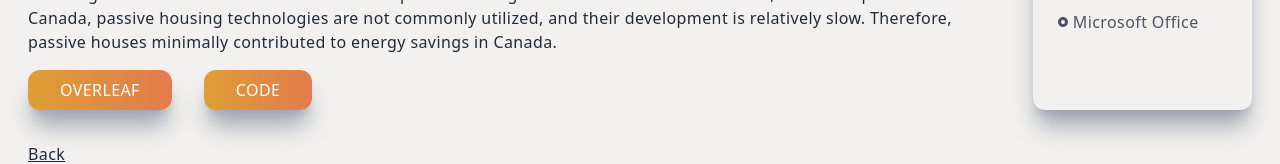
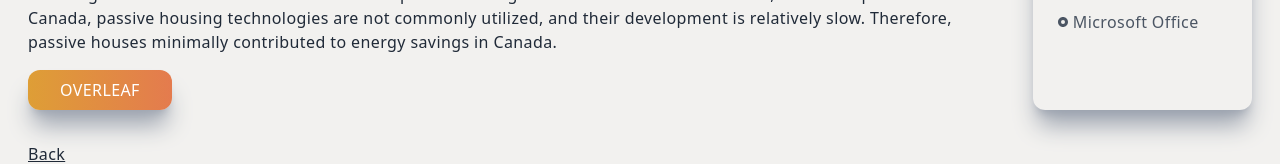
Before and after one commit to Fishnoodle/portfolio, a Next.js app: page /Ecocities in a window 1280 px wide. Shown: the part 486-650 px from the top of the page. Built offline with nearby package versions, Linux system fonts and the light colour scheme.

Commit message:
Remove Button - Ecocities

```diff
--- a/pages/Ecocities.js
+++ b/pages/Ecocities.js
@@ -34,7 +34,6 @@ const project2 = () => {
                     <button className='px-8 py-2 mt-4 mr-8'>OverLeaf</button>
                 </Link>
 
-                <button className='px-8 py-2 mt-4'>Code</button>
             </div>
             <div className='col-span-4 md:col-span-1 shadow-xl shadow-gray-400 rounded-xl p-4'>
                 <div className='p-2'>
```
